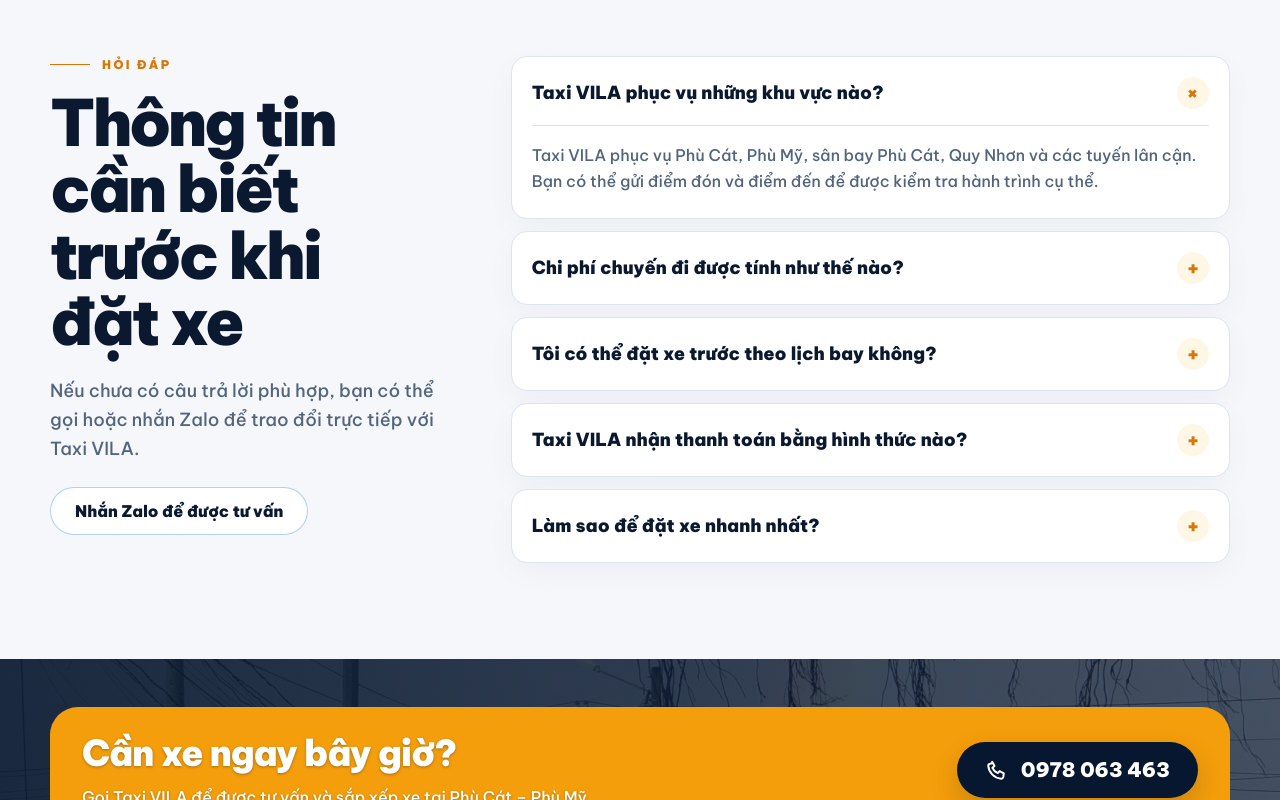
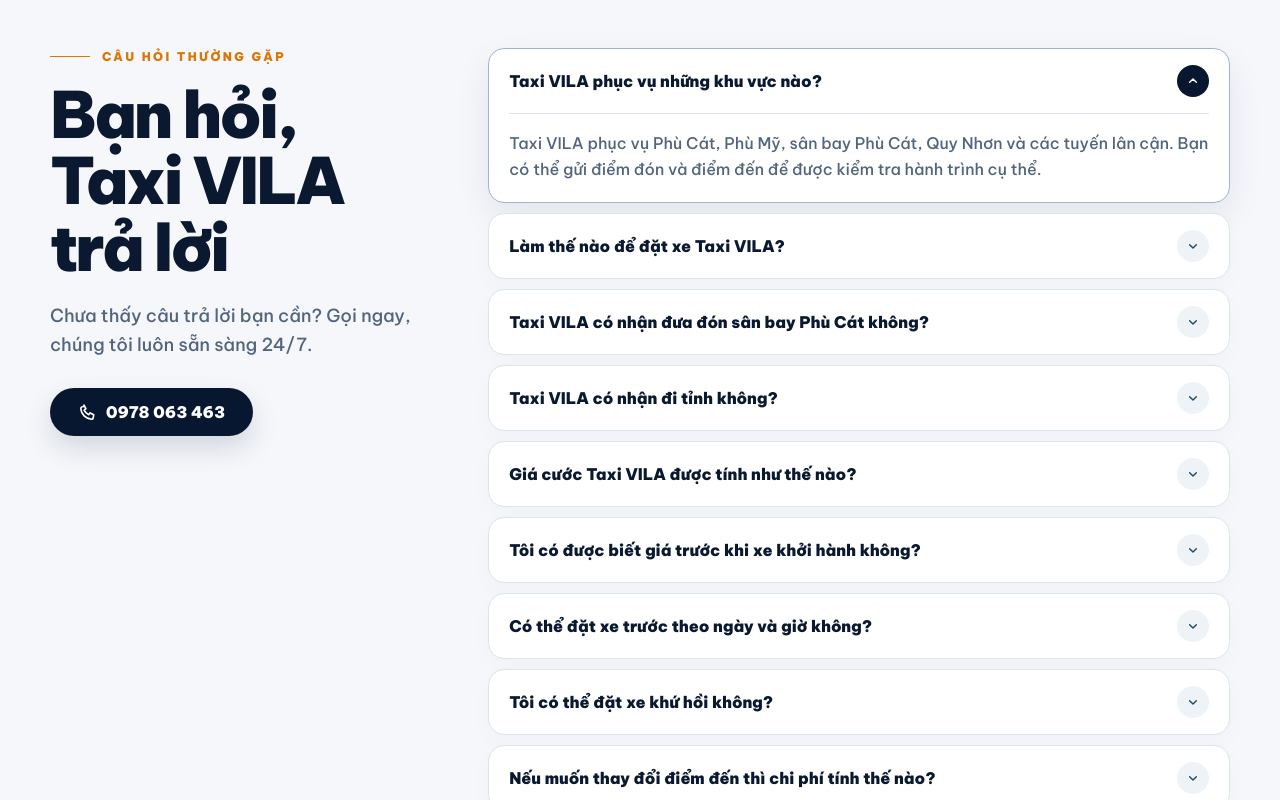
Before and after one commit to vila-taxi-77/vila-taxi-77, a Next.js app: page / in a window 1280 px wide. Shown: the part 7960-8760 px from the top of the page. Built offline with nearby package versions, Linux system fonts and the light colour scheme.

Commit message:
feat: cập nhật phần câu hỏi thường gặp với thông tin mới và cải thiện giao diện

```diff
--- a/src/components/sections/faq-section.tsx
+++ b/src/components/sections/faq-section.tsx
@@ -1,30 +1,55 @@
+import { faqs } from "@/content/faqs";
+import { siteConfig, siteContact } from "@/config/site";
 
-import { faqs } from "@/content/faqs";
-import { siteContact } from "@/config/site";
+function PhoneIcon() {
+  return (
+    <svg aria-hidden="true" viewBox="0 0 24 24" className="h-5 w-5" fill="none" stroke="currentColor" strokeWidth="2">
+      <path d="M7.2 3.8 9.5 8l-2.1 1.8c1.1 2.5 2.9 4.3 5.4 5.4l1.8-2.1 4.2 2.3-.5 3.5c-.2 1.1-1.2 1.9-2.3 1.8C9.2 20 4 14.8 3.3 8c-.1-1.1.7-2.1 1.8-2.3l2.1-.4Z" strokeLinecap="round" strokeLinejoin="round" />
+    </svg>
+  );
+}
+
+function ChevronIcon() {
+  return (
+    <svg aria-hidden="true" viewBox="0 0 24 24" className="h-4 w-4" fill="none" stroke="currentColor" strokeWidth="2.2">
+      <path d="m7 10 5 5 5-5" strokeLinecap="round" strokeLinejoin="round" />
+    </svg>
+  );
+}
 
 export function FaqSection() {
   return (
-    <section id="hoi-dap" aria-labelledby="faq-title" className="scroll-mt-24 bg-[#f5f7fb] py-16 sm:py-20 lg:py-24">
-      <div className="mx-auto grid max-w-[1220px] gap-10 px-4 sm:px-6 lg:grid-cols-[0.72fr_1.28fr] lg:gap-14 lg:px-5">
-        <div>
-          <p className="section-eyebrow"><span aria-hidden="true" />Hỏi đáp</p>
-          <h2 id="faq-title" className="section-title mt-4 max-w-lg">Thông tin cần biết trước khi đặt xe</h2>
+    <section id="hoi-dap" aria-labelledby="faq-title" className="scroll-mt-24 bg-[#f5f7fb] py-14 sm:py-18 lg:py-22">
+      <div className="mx-auto grid max-w-[1220px] gap-9 px-4 sm:px-6 lg:grid-cols-[0.68fr_1.32fr] lg:items-start lg:gap-14 lg:px-5">
+        <div className="max-w-lg lg:mx-auto">
+          <p className="section-eyebrow"><span aria-hidden="true" />Câu hỏi thường gặp</p>
+          <h2 id="faq-title" className="section-title mt-4 max-w-lg">Bạn hỏi, Taxi VILA trả lời</h2>
           <p className="mt-5 max-w-lg text-base font-medium leading-relaxed text-[var(--text-muted)] sm:text-lg">
-            Nếu chưa có câu trả lời phù hợp, bạn có thể gọi hoặc nhắn Zalo để trao đổi trực tiếp với Taxi VILA.
+            Chưa thấy câu trả lời bạn cần? Gọi ngay, chúng tôi luôn sẵn sàng 24/7.
           </p>
-          <a href={siteContact.zaloUrl} target="_blank" rel="noreferrer" className="mt-6 inline-flex min-h-12 items-center justify-center rounded-full border border-[#0563d8]/30 bg-white px-6 font-black text-[#0563d8] transition-colors hover:border-[#0563d8] hover:bg-[#eff6ff]">
-            Nhắn Zalo để được tư vấn
+          <a href={siteContact.telephoneUrl} className="mt-7 inline-flex min-h-12 items-center justify-center gap-2 rounded-full bg-[#07172f] px-7 font-black !text-white shadow-[0_12px_28px_rgba(7,23,47,0.14)] transition-[transform,background-color,box-shadow] hover:-translate-y-0.5 hover:bg-[#102a50] hover:shadow-[0_16px_34px_rgba(7,23,47,0.2)]">
+            <PhoneIcon /> {siteConfig.phoneDisplay}
           </a>
         </div>
 
-        <div className="space-y-3">
+        <div className="space-y-2.5">
           {faqs.map((item, index) => (
-            <details key={item.question} className="group rounded-2xl border border-[var(--border-soft)] bg-white px-5 py-1 shadow-[0_10px_30px_rgba(10,25,47,0.035)]" open={index === 0}>
-              <summary className="flex min-h-16 cursor-pointer list-none items-center justify-between gap-4 py-4 text-base font-black text-[var(--foreground)] marker:content-none sm:text-lg">
+            <details
+              key={item.question}
+              className="group overflow-hidden rounded-2xl border border-[var(--border-soft)] bg-white shadow-[0_8px_24px_rgba(10,25,47,0.025)] transition-[border-color,box-shadow] open:border-[#9fb5cf] open:shadow-[0_14px_34px_rgba(7,23,47,0.08)]"
+              open={index === 0}
+            >
+              <summary className="flex min-h-14 cursor-pointer list-none items-center justify-between gap-4 px-4 py-3.5 text-sm font-black leading-snug text-[var(--foreground)] marker:content-none sm:min-h-16 sm:px-5 sm:text-base">
                 <span>{item.question}</span>
-                <span aria-hidden="true" className="grid h-8 w-8 shrink-0 place-items-center rounded-full bg-[var(--accent-soft)] text-xl text-[var(--brand-accent-dark)] transition-transform group-open:rotate-45">+</span>
+                <span aria-hidden="true" className="grid h-8 w-8 shrink-0 place-items-center rounded-full bg-[#eef3f8] text-[#274766] transition-[transform,background-color,color] duration-200 group-open:rotate-180 group-open:bg-[#07172f] group-open:text-white">
+                  <ChevronIcon />
+                </span>
               </summary>
-              <p className="border-t border-[var(--border-soft)] pb-5 pt-4 text-sm font-medium leading-relaxed text-[var(--text-muted)] sm:text-base">{item.answer}</p>
+              <div className="mx-4 border-t border-[var(--border-soft)] sm:mx-5">
+                <p className="max-w-3xl pb-4 pt-3.5 text-sm font-medium leading-relaxed text-[var(--text-muted)] sm:pb-5 sm:pt-4 sm:text-base">
+                  {item.answer}
+                </p>
+              </div>
             </details>
           ))}
         </div>
--- a/src/content/faqs.ts
+++ b/src/content/faqs.ts
@@ -1,4 +1,3 @@
-
 export type FaqItem = {
   question: string;
   answer: string;
@@ -10,19 +9,43 @@ export const faqs: FaqItem[] = [
     answer: "Taxi VILA phục vụ Phù Cát, Phù Mỹ, sân bay Phù Cát, Quy Nhơn và các tuyến lân cận. Bạn có thể gửi điểm đón và điểm đến để được kiểm tra hành trình cụ thể.",
   },
   {
-    question: "Chi phí chuyến đi được tính như thế nào?",
-    answer: "Chi phí được trao đổi theo tuyến đường và điều kiện áp dụng. Taxi VILA báo giá để bạn xác nhận trước khi xe khởi hành.",
+    question: "Làm thế nào để đặt xe Taxi VILA?",
+    answer: "Bạn có thể điền form đặt xe trên website, gọi hotline hoặc nhắn Zalo. Hãy cung cấp điểm đón, điểm đến, thời gian dự kiến và số khách để được tư vấn nhanh hơn.",
   },
   {
-    question: "Tôi có thể đặt xe trước theo lịch bay không?",
-    answer: "Có. Khi liên hệ, bạn chỉ cần cung cấp ngày giờ, chuyến bay, điểm đón hoặc điểm đến và số khách để được sắp xếp xe phù hợp.",
+    question: "Taxi VILA có nhận đưa đón sân bay Phù Cát không?",
+    answer: "Có. Taxi VILA nhận đón và tiễn sân bay Phù Cát theo lịch bay. Khi đặt xe, bạn nên gửi mã chuyến bay, giờ cất hoặc hạ cánh cùng số lượng hành khách.",
   },
   {
-    question: "Taxi VILA nhận thanh toán bằng hình thức nào?",
+    question: "Taxi VILA có nhận đi tỉnh không?",
+    answer: "Có. Taxi VILA nhận các chuyến liên huyện, liên tỉnh và chuyến đi theo lịch trình. Hành trình và chi phí sẽ được trao đổi trước khi xác nhận.",
+  },
+  {
+    question: "Giá cước Taxi VILA được tính như thế nào?",
+    answer: "Chi phí được tư vấn theo tuyến đường, thời gian và điều kiện áp dụng. Taxi VILA sẽ trao đổi mức giá cụ thể để bạn kiểm tra trước chuyến đi.",
+  },
+  {
+    question: "Tôi có được biết giá trước khi xe khởi hành không?",
+    answer: "Có. Mức giá và các điều kiện liên quan được trao đổi trước. Chuyến đi chỉ được chốt sau khi bạn đồng ý với báo giá và thời gian đón.",
+  },
+  {
+    question: "Có thể đặt xe trước theo ngày và giờ không?",
+    answer: "Có. Bạn có thể đặt trước theo ngày, giờ hoặc lịch bay. Đặt sớm giúp Taxi VILA chủ động kiểm tra hành trình và sắp xếp xe phù hợp.",
+  },
+  {
+    question: "Tôi có thể đặt xe khứ hồi không?",
+    answer: "Có. Hãy gửi thời gian đi, thời gian về dự kiến và các điểm dừng nếu có để được tư vấn lịch trình và báo giá cho toàn bộ chuyến đi.",
+  },
+  {
+    question: "Nếu muốn thay đổi điểm đến thì chi phí tính thế nào?",
+    answer: "Bạn nên báo cho Taxi VILA trước khi thay đổi. Chi phí có thể được điều chỉnh theo hành trình mới và sẽ được trao đổi lại để bạn xác nhận.",
+  },
+  {
+    question: "Tôi có thể thanh toán bằng tiền mặt hay chuyển khoản?",
     answer: "Bạn có thể thanh toán bằng tiền mặt hoặc chuyển khoản sau khi thông tin chuyến đi và chi phí đã được xác nhận.",
   },
   {
-    question: "Làm sao để đặt xe nhanh nhất?",
-    answer: "Bạn có thể nhấn nút gọi xe hoặc nhắn Zalo. Hãy gửi điểm đón, điểm đến và thời gian dự kiến để được tư vấn nhanh hơn.",
+    question: "Taxi VILA sử dụng những loại xe nào?",
+    answer: "Taxi VILA phục vụ bằng xe điện. Dòng xe được sắp xếp theo số lượng hành khách, hành lý, lịch trình và tình trạng xe tại thời điểm đặt.",
   },
 ];
```
